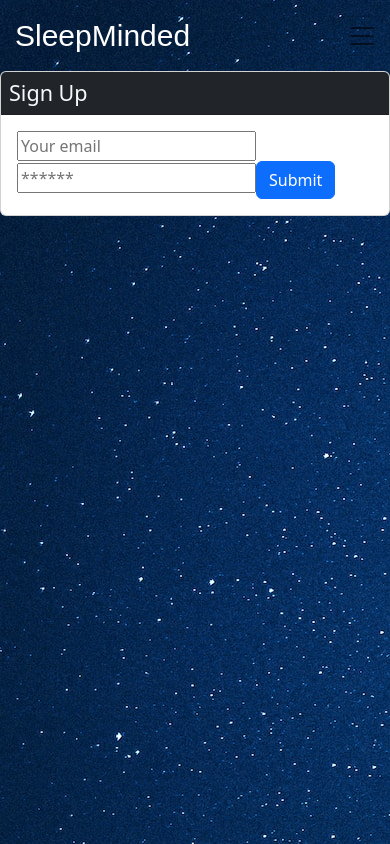
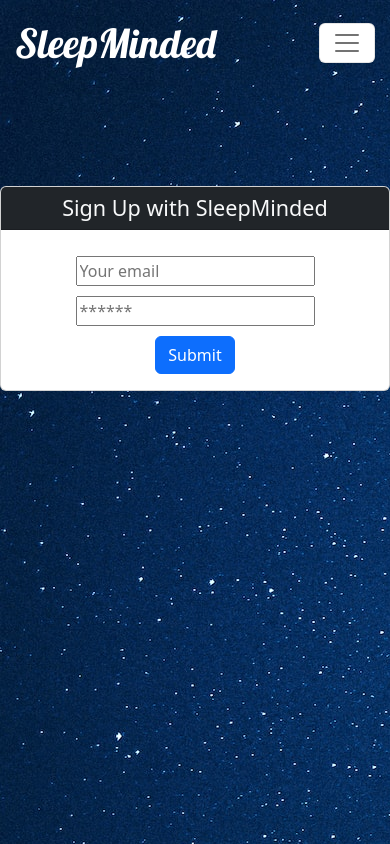
Before and after one commit to jdalfaro4/Sleep-Minded, a React (Create React App) app in the folder client/: page / in a window 390 px wide. Both pictures are taken after typing "name@example.com", "Sample123" into the empty fields and a click on the button "Create Account". Shown: the top 844 px of the page. Built offline with nearby package versions, Linux system fonts and the light colour scheme.

Commit message:
CSS for sign up and log in page, Google Fonts added

```diff
--- a/client/package.json
+++ b/client/package.json
@@ -11,6 +11,7 @@
         "bootstrap": "^5.2.3",
         "chart.js": "^4.3.0",
         "graphql": "^15.4.0",
+        "jwt-decode": "^3.1.2",
         "react": "^17.0.1",
         "react-chartjs-2": "^5.2.0",
         "react-datepicker": "^4.11.0",
--- a/client/public/index.html
+++ b/client/public/index.html
@@ -10,6 +10,9 @@
       content="Web site created using create-react-app"
     />
     <link rel="apple-touch-icon" href="%PUBLIC_URL%/logo192.png" />
+    <link rel="preconnect" href="https://fonts.googleapis.com">
+    <link rel="preconnect" href="https://fonts.gstatic.com" crossorigin>
+    <link href="https://fonts.googleapis.com/css2?family=Lobster&display=swap" rel="stylesheet">
     <!--
       manifest.json provides metadata used when your web app is installed on a
       user's mobile device or desktop. See https://developers.google.com/web/fundamentals/web-app-manifest/
--- a/client/src/App.css
+++ b/client/src/App.css
@@ -11,10 +11,10 @@
 /* Navbar */
 
 .nav-container{
-    font-family:Arial, Helvetica, sans-serif;
+    font-family:"Lobster", cursive;
     padding-left: 15px;
-    font-size: 30px !important;
-    color: white;
+    font-size: 40px !important;
+    color: white !important;
 }
 
 .navbar-nav{
@@ -96,6 +96,29 @@
     padding: 10px;
   }
 
+/* Sign Up Page */
+
+.form-input {
+  display: block;
+  margin: auto;
+  margin-top: 10px;
+}
+
+.signup-center {
+  margin: auto;
+  margin-top: 100px;
+  text-align: center;
+}
+
+.btn-spacing {
+  margin-top: 10px;
+}
+
+.burger-btn {
+  background-color: white !important;
+  margin-right: 15px;
+}
+
   /* Chart */
 
   .line-container{
--- a/client/src/Pages/HomePage.js
+++ b/client/src/Pages/HomePage.js
@@ -38,7 +38,7 @@
         <nav className="navbar navbar-expand-lg sticky-top back">
           <a className="navbar-brand nav-container">SleepMinded</a>
           <div className="btn-group">
-            <button className="navbar-toggler" type="button" data-bs-toggle="collapse" data-bs-target="#navbarNav" aria-controls="navbarNav" aria-expanded="false" aria-label="Toggle navigation">
+            <button className="navbar-toggler burger-btn" type="button" data-bs-toggle="collapse" data-bs-target="#navbarNav" aria-controls="navbarNav" aria-expanded="false" aria-label="Toggle navigation">
               <span className="navbar-toggler-icon" style={{ color: "red" }} />
             </button>
           </div>
--- a/client/src/Pages/LoginPage.js
+++ b/client/src/Pages/LoginPage.js
@@ -90,8 +90,8 @@
           </div>
         </form>
         <input className="btn btn-primary signin" type="submit" onClick={handleLogin} value="Sign In"></input>
-        <div class="register">
-          <h5 class="question">Not a Member? <button onClick={handleSignupPage}>Create Account</button></h5>
+        <div className="register">
+          <h5 className="question">Not a Member? <button className="btn btn-link text-warning create-account-btn" onClick={handleSignupPage}>Create Account</button></h5>
         </div>
       </div>
 
--- a/client/src/Pages/Signup.js
+++ b/client/src/Pages/Signup.js
@@ -5,6 +5,8 @@
 import { ADD_USER } from '../utils/mutations';
 
 import Auth from '../utils/auth';
+
+import "../App.css";
 
 const Signup = () => {
     const [formState, setFormState] = useState({
@@ -42,9 +44,9 @@
 
     return (
         <main className="flex-row justify-center mb-4">
-            <div className="col-12 col-lg-10">
+            <div className="col-lg-4 col-md-8 col-sm-10 signup-center">
                 <div className="card">
-                    <h4 className="card-header bg-dark text-light p-2">Sign Up</h4>
+                    <h4 className="card-header bg-dark text-light p-2">Sign Up with SleepMinded</h4>
                     <div className="card-body">
                         {data ? (
                             <p>
@@ -70,7 +72,7 @@
                                     onChange={handleChange}
                                 />
                                 <button
-                                    className="btn btn-block btn-primary"
+                                    className="btn btn-block btn-primary btn-spacing"
                                     style={{ cursor: 'pointer' }}
                                     type="submit"
                                 >
```
Also changed, not shown: 1 other file (tests, documents, lock files or other folders).
